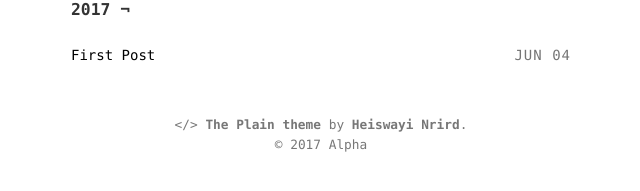
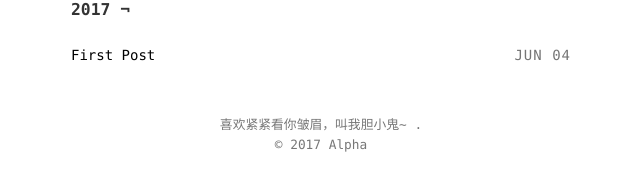
Before and after one commit to wxtzx/wxtzx.github.io, a Jekyll site: the page built from index.html, in a window 1280 px wide. Shown: the part 180-371 px from the top of the page, without its empty margins (319-959 px from the left). Built offline with Jekyll 4.4.1, drawn with Linux system fonts in a browser that asks for light colours.

Commit message:
heiheihei

```diff
--- a/_includes/footer.html
+++ b/_includes/footer.html
@@ -1,4 +1,4 @@
 <div class="footer">
-  <span class="block">&lt;/&gt; <a href="http://github.com/wxtzx" title="a minimalist Jekyll theme for Ivan and Warmly blog">The Plain theme</a> by <a href="http://930114.xyz">Heiswayi Nrird</a>.</span>
+  <span class="block">喜欢紧紧看你皱眉，叫我胆小鬼~ </a>.</span>
   <span class="block">&copy; {{ site.time | date: '%Y' }} {{ site.author_name }}</span>
 </div>
```
